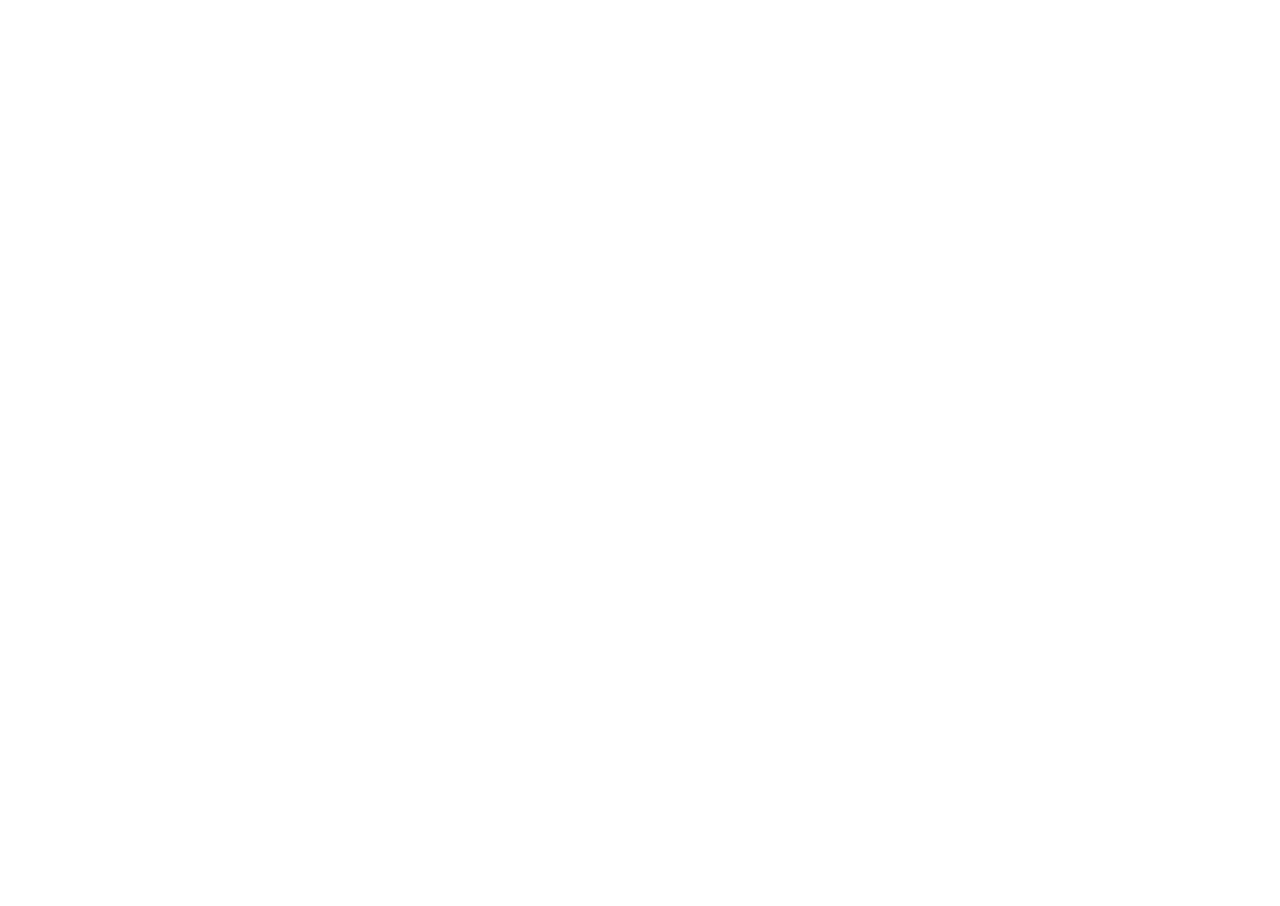
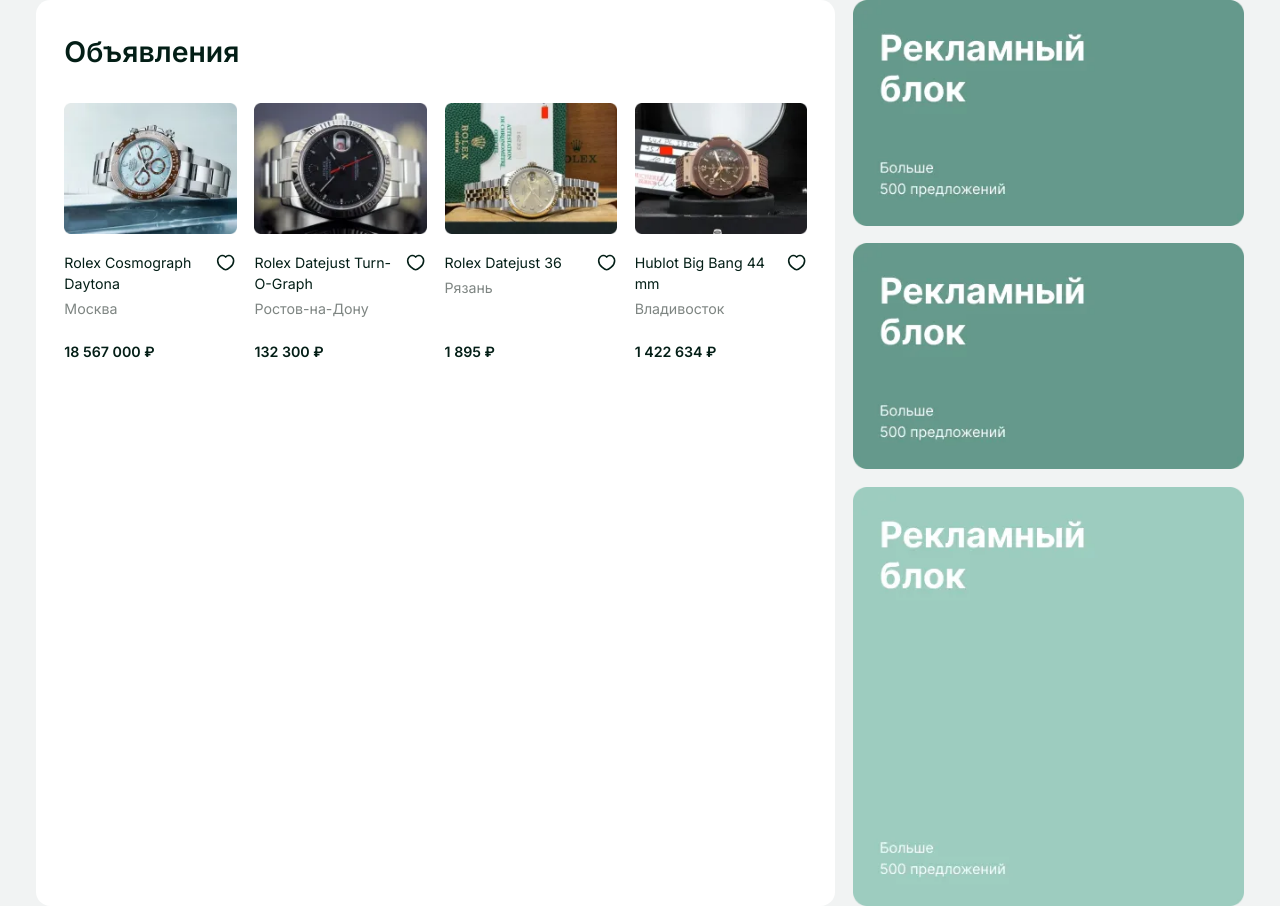
Before and after one commit to MonstersBY/chasi, a website built with webpack: page src/home_page.html in a window 1280 px wide. Before the commit the page ends 800 px from the top, so only its background shows below. Built offline with nearby package versions, Linux system fonts and the light colour scheme.

Commit message:
feat: start home_page

```diff
--- a/src/home_page.html
+++ b/src/home_page.html
@@ -4,11 +4,92 @@
 <head>
 	<meta charset="UTF-8" />
 	<meta name="viewport" content="width=device-width, initial-scale=1.0" />
+    <link rel="preconnect" href="https://fonts.gstatic.com" crossorigin>
+    <link href="https://fonts.googleapis.com/css2?family=Inter:wght@100;200;300;400;500;600;700;800;900&display=swap" rel="stylesheet">
 	<title>Главная</title>
 </head>
 
 <body>
+    <header class="header">
+        <div class="container"></div>
+    </header>
+    <section class="main-page">
+        <div class="container">
+            <div class="main-page__left">
+                <div class="main-page__title">Объявления</div>
+                <div class="main-page__list">
+                    <div class="main-page__item">
+                        <div class="main-page__item-img">
+                            <img src="./assets/images/main__item-img1.webp" alt="">
+                        </div>
+                        <div class="main-page__item-contain">
+                            <div class="main-page__item-name">Rolex Cosmograph Daytona</div>
+                            <svg xmlns="http://www.w3.org/2000/svg" width="24" height="24" viewBox="0 0 24 24" fill="none">
+                                <path fill-rule="evenodd" clip-rule="evenodd" d="M12 5.711C12.689 4.905 13.881 4 15.696 4C18.87 4 21 6.98 21 9.755C21 15.556 13.778 20 12 20C10.222 20 3 15.556 3 9.755C3 6.98 5.13 4 8.304 4C10.119 4 11.311 4.905 12 5.711Z" stroke="#031E16" stroke-width="1.76909" stroke-linecap="round" stroke-linejoin="round"/>
+                            </svg>
+                        </div>
+                        <div class="main-page__item-city">Москва</div>
+                        <div class="main-page__item-cost">18 567 000 ₽</div>
+                    </div>
+                    <div class="main-page__item">
+                        <div class="main-page__item-img">
+                            <img src="./assets/images/main__item-img2.webp" alt="">
+                        </div>
+                        <div class="main-page__item-contain">
+                            <div class="main-page__item-name">Rolex Datejust Turn-O-Graph</div>
+                            <svg xmlns="http://www.w3.org/2000/svg" width="24" height="24" viewBox="0 0 24 24" fill="none">
+                                <path fill-rule="evenodd" clip-rule="evenodd" d="M12 5.711C12.689 4.905 13.881 4 15.696 4C18.87 4 21 6.98 21 9.755C21 15.556 13.778 20 12 20C10.222 20 3 15.556 3 9.755C3 6.98 5.13 4 8.304 4C10.119 4 11.311 4.905 12 5.711Z" stroke="#031E16" stroke-width="1.76909" stroke-linecap="round" stroke-linejoin="round"/>
+                            </svg>
+                        </div>
+                        <div class="main-page__item-city">Ростов-на-Дону</div>
+                        <div class="main-page__item-cost">132 300 ₽</div>
+                    </div>
+                    <div class="main-page__item">
+                        <div class="main-page__item-img">
+                            <img src="./assets/images/main__item-img3.webp" alt="">
+                        </div>
+                        <div class="main-page__item-contain">
+                            <div class="main-page__item-name">Rolex Datejust 36</div>
+                            <svg xmlns="http://www.w3.org/2000/svg" width="24" height="24" viewBox="0 0 24 24" fill="none">
+                                <path fill-rule="evenodd" clip-rule="evenodd" d="M12 5.711C12.689 4.905 13.881 4 15.696 4C18.87 4 21 6.98 21 9.755C21 15.556 13.778 20 12 20C10.222 20 3 15.556 3 9.755C3 6.98 5.13 4 8.304 4C10.119 4 11.311 4.905 12 5.711Z" stroke="#031E16" stroke-width="1.76909" stroke-linecap="round" stroke-linejoin="round"/>
+                            </svg>
+                        </div>
+                        <div class="main-page__item-city">Рязань</div>
+                        <div class="main-page__item-cost">1 895 ₽</div>
+                    </div>
+                    <div class="main-page__item">
+                        <div class="main-page__item-img">
+                            <img src="./assets/images/main__item-img4.webp" alt="">
+                        </div>
+                        <div class="main-page__item-contain">
+                            <div class="main-page__item-name">Hublot Big Bang 44 mm</div>
+                            <svg xmlns="http://www.w3.org/2000/svg" width="24" height="24" viewBox="0 0 24 24" fill="none">
+                                <path fill-rule="evenodd" clip-rule="evenodd" d="M12 5.711C12.689 4.905 13.881 4 15.696 4C18.87 4 21 6.98 21 9.755C21 15.556 13.778 20 12 20C10.222 20 3 15.556 3 9.755C3 6.98 5.13 4 8.304 4C10.119 4 11.311 4.905 12 5.711Z" stroke="#031E16" stroke-width="1.76909" stroke-linecap="round" stroke-linejoin="round"/>
+                            </svg>
+                        </div>
+                        <div class="main-page__item-city">Владивосток</div>
+                        <div class="main-page__item-cost">1 422 634 ₽</div>
+                    </div>
+                </div>
+            </div>
+            <div class="main-page__right">
+                <div class="main-page__advertisement-small">
+                    <img src="./assets/images/main__advertisement-small.webp" alt="">
+                </div>
+                <div class="main-page__advertisement-small">
+                    <img src="./assets/images/main__advertisement-small.webp" alt="">
+                </div>
+                <div class="main-page__advertisement-big">
+                    <img src="./assets/images/main__advertisement-big.webp" alt="">
+                </div>
+            </div>
+        </div>
+    </section>
+    <footer class="footer">
+        <div class="container">
 
+        </div>
+    </footer>
 </body>
 
 </html>
--- a/src/index.scss
+++ b/src/index.scss
@@ -1,5 +1,5 @@
 @import "./scss/fonts";
 @import "./scss/libs/set";
 @import "./scss/components/header";
-@import "./scss/pages/home";
+@import "./scss/pages/main-page";
 @import "./scss/style";
--- a/src/scss/libs/_set.scss
+++ b/src/scss/libs/_set.scss
@@ -4,8 +4,8 @@
   box-sizing: border-box;
 }
 html {
-  font-family: "Euclid Circular A"; // шрифт по умолчанию по сайту
-  font-size: 0.5208335vw; // на разрешении 1920 0.520835vw === 10px
+  font-family: 'Inter', sans-serif; // шрифт по умолчанию по сайту
+  font-size: 0.694vw; // на разрешении 1440 0.694vw === 10px
   font-style: normal;
   font-weight: normal;
   -webkit-animation: bugfix infinite 1s;
@@ -21,8 +21,8 @@
   line-height: 1.2;
   margin: 0;
   padding: 0;
-  color: #262525; // цвет по умолчанию текста по сайту
-  background-color: #ffffff;
+  color: #031E16; // цвет по умолчанию текста по сайту
+  background-color: #F1F3F3;
 }
 
 input,
@@ -99,7 +99,7 @@
 }
 
 .container {
-  width: 141rem;
+  width: 136rem;
   margin: 0 auto;
 }
 
@@ -113,7 +113,7 @@
   -moz-appearance: textfield;
 }
 
-@media (min-width: 1920px) {
+@media (min-width: 1440px) {
   html {
     font-size: 10px;
   }
@@ -129,10 +129,11 @@
 
   body {
     -webkit-text-size-adjust: none;
+    background-color: #FFF;
   }
 
   .container {
-    padding: 0 4rem; // в моб версии отступ от края задаем для всех контейнеров, а там где не нужно можем точечно убрать
+    padding: 0 3.2rem; // в моб версии отступ от края задаем для всех контейнеров, а там где не нужно можем точечно убрать
     width: 100%;
   }
 }
--- /dev/null
+++ b/src/scss/pages/_main-page.scss
@@ -0,0 +1,106 @@
+.main-page {
+    .container {
+        display: flex;
+        justify-content: space-between;
+    }
+    &__left {
+        width: 90rem;
+        padding: 4rem 3.2rem;
+        display: flex;
+        flex-direction: column;
+        gap: 4rem;
+        border-radius: 1.6rem;
+        background: #FFF;
+    }
+    &__title {
+        font-size: 3.2rem;
+        font-style: normal;
+        font-weight: 600;
+        line-height: 112.5%;
+    }
+    &__list {
+        display: flex;
+        justify-content: space-between;
+    }
+    &__item {
+        display: flex;
+        flex-direction: column;
+        width: 19.4rem;
+
+        &-img {
+            width: 100%;
+            height: 14.8rem;
+            margin-bottom: 2rem;
+
+            img {
+                width: 100%;
+                height: 100%;
+                object-fit: cover;
+            }
+        }
+        &-contain {
+            display: flex;
+            justify-content: space-between;
+            margin-bottom: 0.4rem;
+
+            svg {
+                width: 2.4rem;
+                height: 2.4rem;
+                cursor: pointer;
+            }
+        }
+        &-name {
+            width: 15.5rem;
+            display: -webkit-box;
+            -webkit-line-clamp: 2;
+            -webkit-box-orient: vertical;
+            overflow: hidden;
+            text-overflow: ellipsis;
+            font-size: 1.6rem;
+            font-style: normal;
+            font-weight: 400;
+            line-height: 150%;
+        }
+        &-city {
+            font-size: 1.6rem;
+            font-style: normal;
+            font-weight: 400;
+            line-height: 150%;
+            margin-bottom: 2.4rem;
+            color: #7E8582;
+        }
+        &-cost {
+            font-size: 1.6rem;
+            font-style: normal;
+            font-weight: 600;
+            line-height: 150%;
+            margin-top: auto;
+        }
+    }
+    &__right {
+        width: 44rem;
+        display: flex;
+        flex-direction: column;
+        gap: 2rem;
+    }
+    &__advertisement-small {
+        width: 100%;
+        height: 25.4rem;
+
+        img {
+            width: 100%;
+            height: 100%;
+            object-fit: cover;
+        }
+    }
+    &__advertisement-big {
+        width: 100%;
+        height: 47.2rem;
+
+        img {
+            width: 100%;
+            height: 100%;
+            object-fit: cover;
+        }
+    }
+}
```
Also changed, not shown: src/index.html (+2 -0 lines), src/assets/images/example.png (deleted), src/assets/images/main__advertisement-big.webp (added), src/assets/images/main__advertisement-small.webp (added), src/assets/images/main__item-img1.webp (added), src/assets/images/main__item-img2.webp (added), src/assets/images/main__item-img3.webp (added), src/assets/images/main__item-img4.webp (added), src/scss/pages/_home.scss (deleted).
